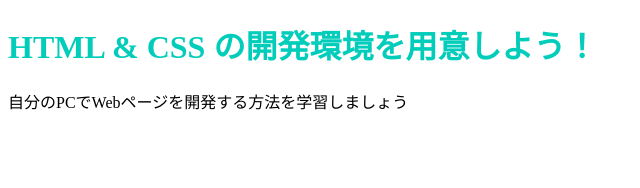
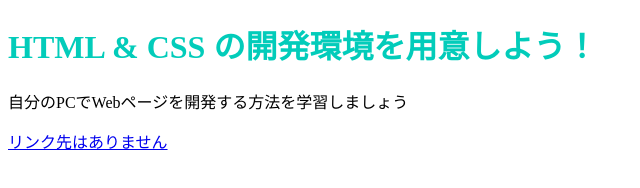
Before and after one commit to Kuromaru37/PG_lessons, a plain HTML site: page index.html in a window 1280 px wide. Shown: the whole page, without its empty margins (0-640 px from the left). Drawn offline with Linux system fonts and the light colour scheme.

Commit message:
Update index.html

```diff
--- a/index.html
+++ b/index.html
@@ -8,5 +8,6 @@
   <body>
     <h1 class="title">HTML & CSS の開発環境を用意しよう！</h1>
     <p>自分のPCでWebページを開発する方法を学習しましょう</p>
+    <a href="#">リンク先はありません</a>
   </body>
 </html>
```
